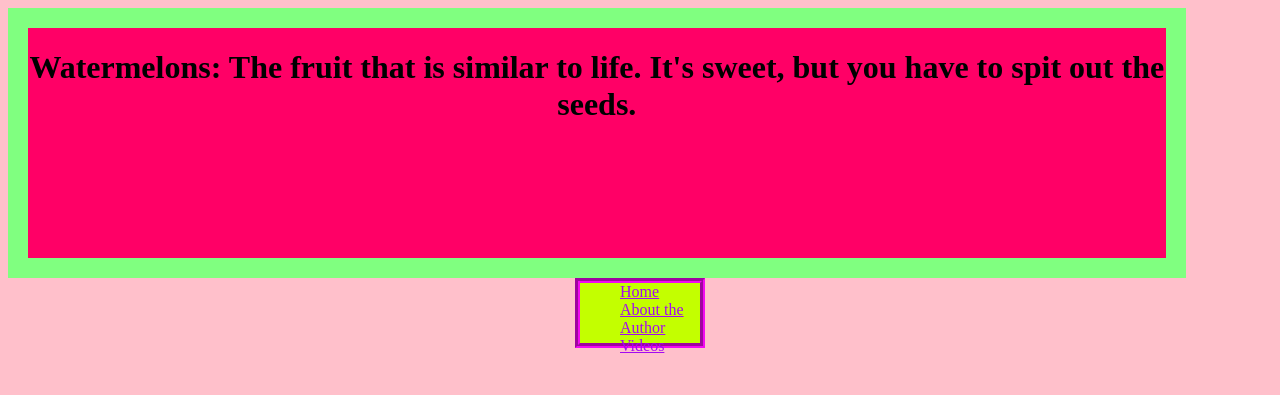
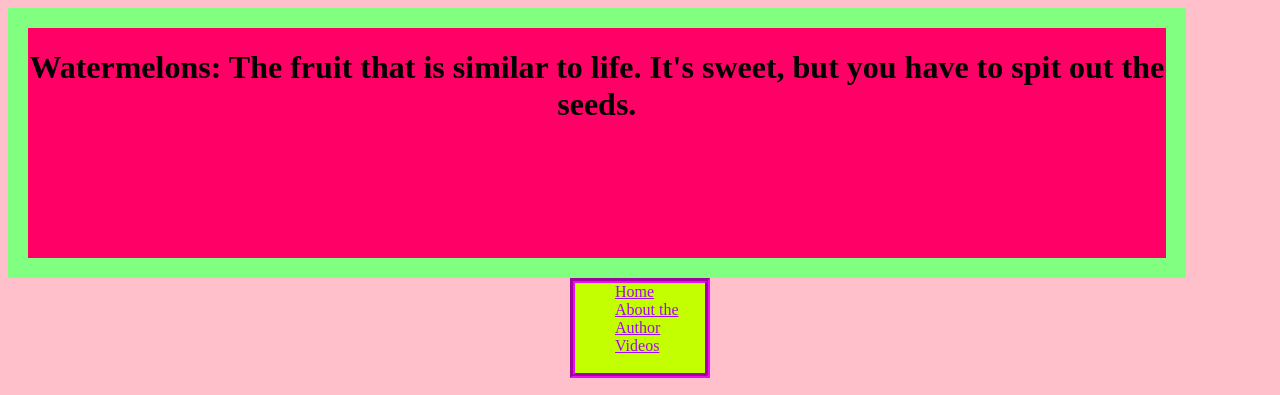
Before and after one commit to msmith-15/msmith-15.githhub.io, a plain HTML site: page index.html in a window 1280 px wide. Shown: the top 395 px of the page. Drawn offline with Linux system fonts and the light colour scheme.

Commit message:
Update main.css

```diff
--- a/main.css
+++ b/main.css
@@ -101,8 +101,8 @@ padding-right: 1.5em
 }
 
 #navmenu {
-width:80px;
-height:60px;
+width:90px;
+height:90px;
 margin:auto;
 background-color: #c3ff00;
 border:5px groove #f209f2;
```
